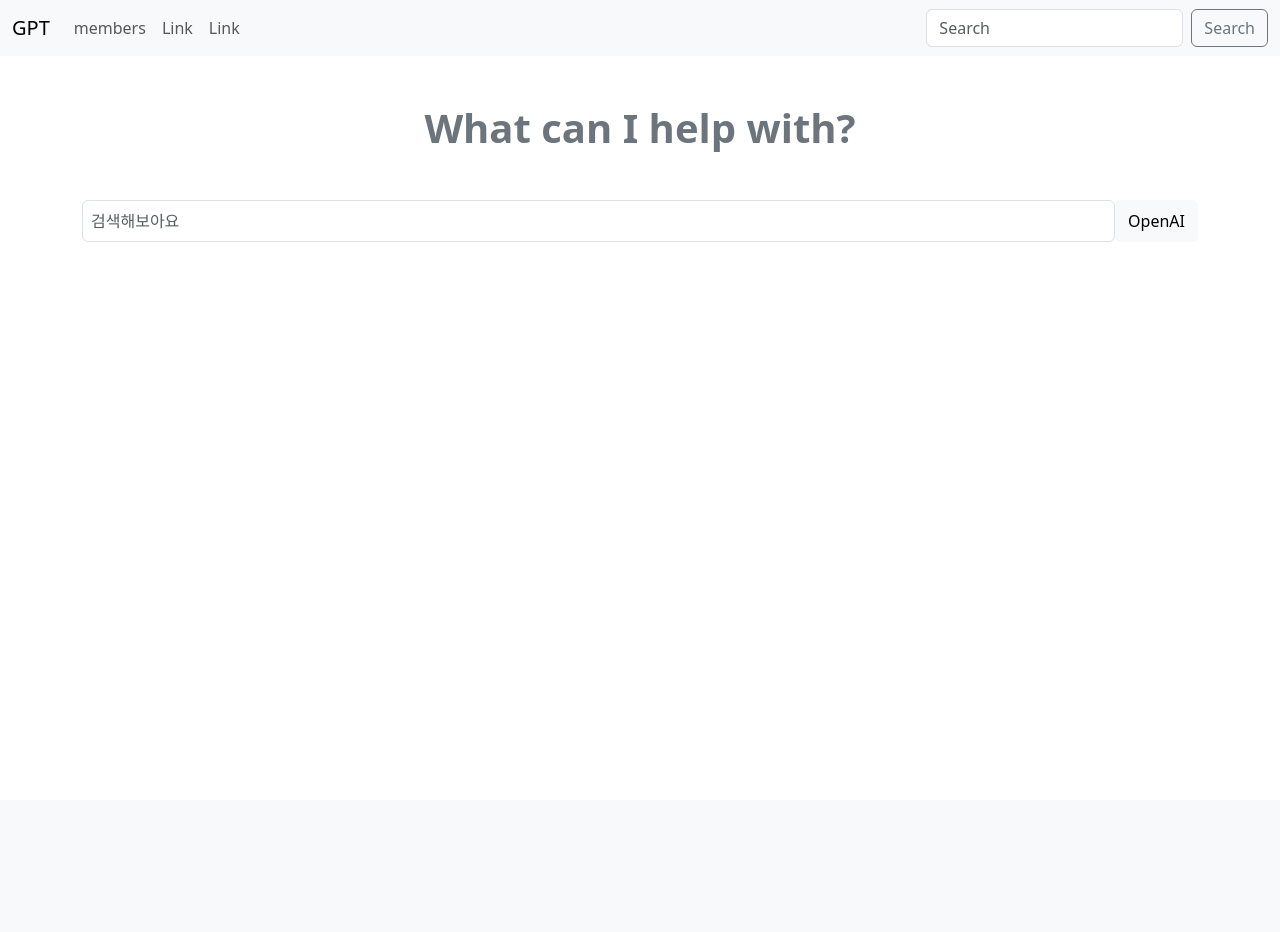
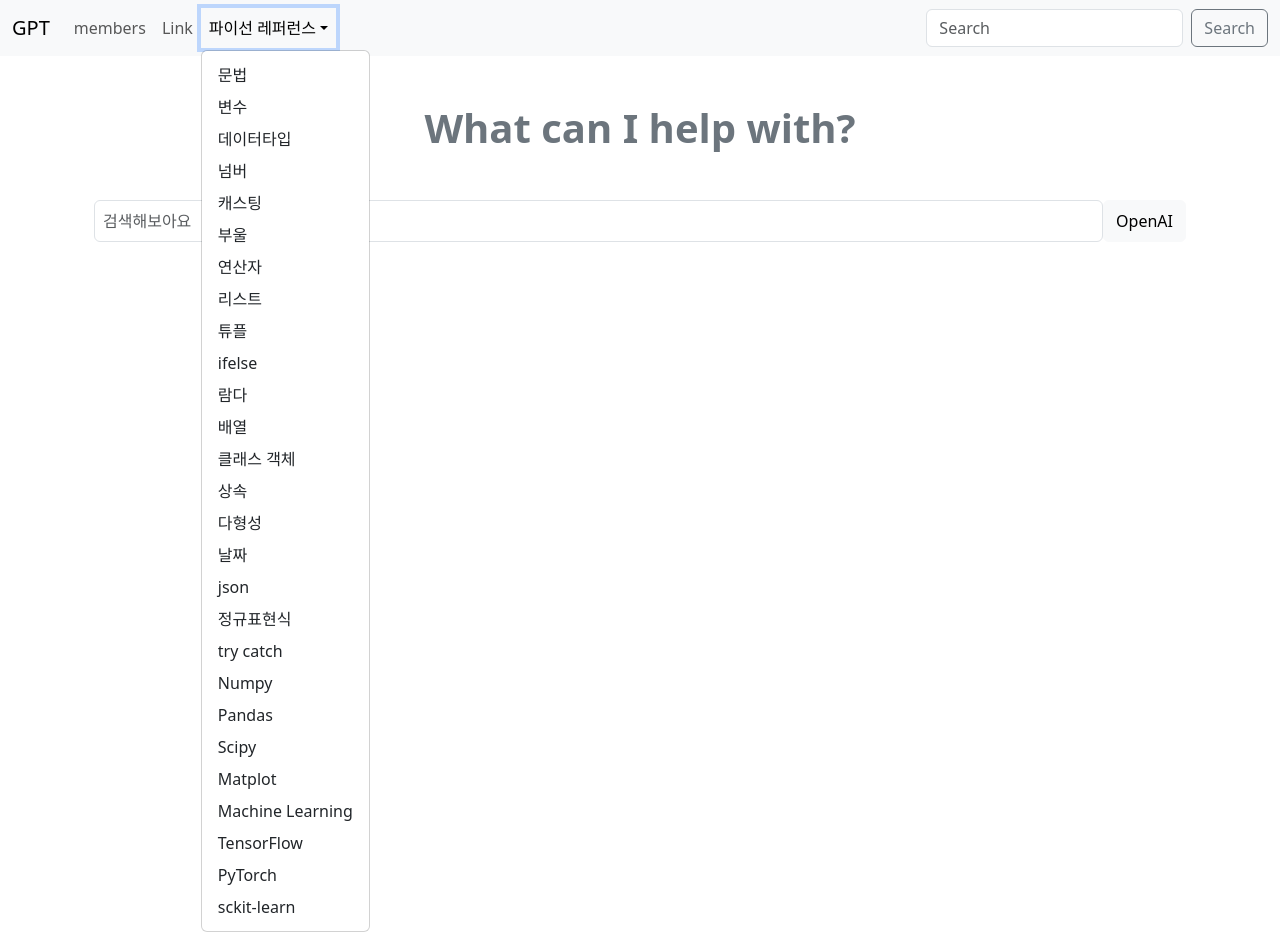
Before and after one commit to anakyn01/pythonPortfolio, a Django app: page / in a window 1280 px wide, after a click on "파이선 레퍼런스". Before the commit the page ends 242 px from the top, so only its background shows below. Run offline with Django 5.2, Linux system fonts and the light colour scheme.

Commit message:
ㅠㅠㅠ

```diff
--- a/my_portfolio/members/templates/master.html
+++ b/my_portfolio/members/templates/master.html
@@ -22,8 +22,37 @@
         <li class="nav-item">
           <a class="nav-link" href="javascript:void(0)">Link</a>
         </li>
-        <li class="nav-item">
-          <a class="nav-link" href="javascript:void(0)">Link</a>
+        <li class="nav-item dropdown">
+ <a class="nav-link dropdown-toggle" href="" data-bs-toggle="dropdown">파이선 레퍼런스</a>
+<ul class="dropdown-menu">
+  <li><a class="dropdown-item" href="#">문법</a></li>
+  <li><a class="dropdown-item" href="#">변수</a></li>
+  <li><a class="dropdown-item" href="#">데이터타입</a></li>
+  <li><a class="dropdown-item" href="#">넘버</a></li>
+  <li><a class="dropdown-item" href="#">캐스팅</a></li>
+  <li><a class="dropdown-item" href="#">부울</a></li>
+  <li><a class="dropdown-item" href="#">연산자</a></li>
+  <li><a class="dropdown-item" href="#">리스트</a></li>
+  <li><a class="dropdown-item" href="#">튜플</a></li>
+  <li><a class="dropdown-item" href="#">ifelse</a></li>
+  <li><a class="dropdown-item" href="#">람다</a></li>
+  <li><a class="dropdown-item" href="#">배열</a></li>
+  <li><a class="dropdown-item" href="#">클래스 객체</a></li>
+  <li><a class="dropdown-item" href="#">상속</a></li>
+  <li><a class="dropdown-item" href="#">다형성</a></li>
+  <li><a class="dropdown-item" href="#">날짜</a></li>
+  <li><a class="dropdown-item" href="#">json</a></li>
+  <li><a class="dropdown-item" href="#">정규표현식</a></li>
+  <li><a class="dropdown-item" href="#">try catch</a></li>
+  <li><a class="dropdown-item" href="#">Numpy</a></li>
+  <li><a class="dropdown-item" href="#">Pandas</a></li>
+  <li><a class="dropdown-item" href="#">Scipy</a></li>
+  <li><a class="dropdown-item" href="#">Matplot</a></li>
+  <li><a class="dropdown-item" href="#">Machine Learning</a></li>
+  <li><a class="dropdown-item" href="#">TensorFlow</a></li>
+  <li><a class="dropdown-item" href="#">PyTorch</a></li>
+  <li><a class="dropdown-item" href="#">sckit-learn</a></li>
+</ul>
         </li>
       </ul>
       <form class="d-flex">
@@ -33,7 +62,14 @@
     </div>
   </div>
 </nav>
-{% block content %}
-{% endblock %}
+<div class="container">
+  <div class="row">
+    <div class="col-md-12">
+      {% block content %}
+      {% endblock %}
+    </div>
+  </div>
+</div>
+
 </body>
 </html>
--- a/my_portfolio/members/views.py
+++ b/my_portfolio/members/views.py
@@ -6,10 +6,22 @@
 def main(request):
     template = loader.get_template('main.html')
     return HttpResponse(template.render())
+#numpy
+import numpy as np
+from django.shortcuts import render
+
 
 def members(request):
-    template = loader.get_template('myfirst.html')
+    template = loader.get_template('members.html')
     context = {
-        'greeting':1,
+        'greeting': 1,
     }
     return HttpResponse(template.render())
+
+    arr = np.array([1, 2, 3, 4, 5])  # 배열 생성
+    total = np.sum(arr)  # 배열의 합 계산
+    mean = np.mean(arr)  # 배열의 평균 계산
+    print(f"Total: {total}, Mean: {mean}")
+
+    # 결과를 템플릿으로 전달
+    return render(request, 'members.html', {'total': total, 'mean': mean})
```
Also changed, not shown: my_portfolio/members/templates/members.html (+12 -25 lines), 2 other files.
